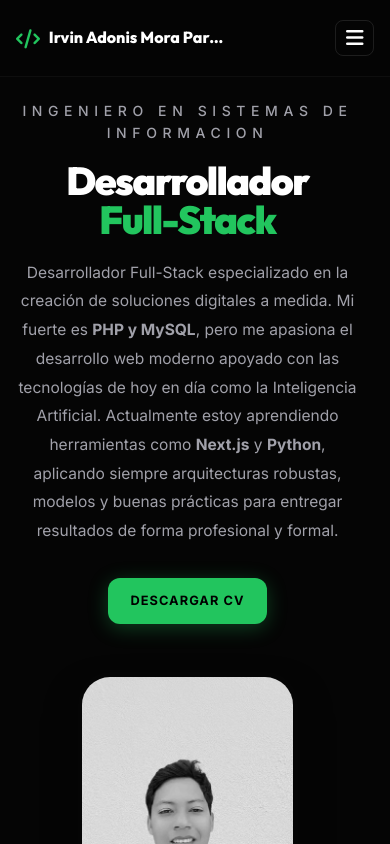
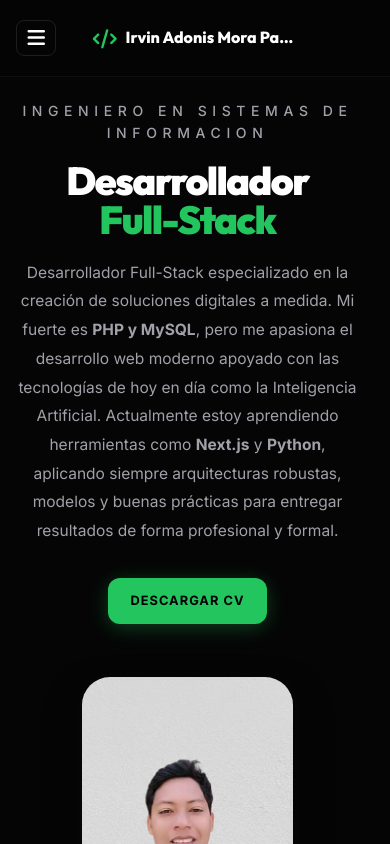
Before and after one commit to irvinmora/irvin-portfolio, a Next.js app: page / in a window 390 px wide. Shown: the top 844 px of the page. Built offline with nearby package versions, Linux system fonts and the light colour scheme.

Commit message:
correccion del hero.js

```diff
--- a/src/app/layout.js
+++ b/src/app/layout.js
@@ -12,7 +12,7 @@ export const metadata = {
 
 export default function RootLayout({ children }) {
   return (
-    <html lang="es">
+    <html lang="es" suppressHydrationWarning>
       <head>
         <link rel="icon" href="/icon.svg" type="image/svg+xml" />
         <link
@@ -24,7 +24,7 @@ export default function RootLayout({ children }) {
           href="https://cdn.jsdelivr.net/gh/devicons/devicon@latest/devicon.min.css"
         />
       </head>
-      <body>{children}</body>
+      <body suppressHydrationWarning>{children}</body>
     </html>
   );
 }
--- a/src/components/Hero.module.css
+++ b/src/components/Hero.module.css
@@ -113,6 +113,13 @@
   filter: grayscale(0%);
 }
 
+/* ── Touch devices: always show in color (no hover support) ── */
+@media (hover: none) {
+  .profileImg {
+    filter: grayscale(0%);
+  }
+}
+
 /* =============================================
    RESPONSIVE — Tablet (≤ 992px)
    ============================================= */
--- a/src/components/Navbar.js
+++ b/src/components/Navbar.js
@@ -43,6 +43,16 @@ export default function Navbar() {
 
       <nav className={`${styles.navbar} ${scrolled ? styles.scrolled : ""}`}>
         <div className={`container ${styles.navContainer}`}>
+          {/* Hamburger — LEFT side on mobile */}
+          <button
+            className={styles.menuBtn}
+            onClick={() => setIsOpen((prev) => !prev)}
+            aria-label={isOpen ? "Cerrar menú" : "Abrir menú"}
+            aria-expanded={isOpen}
+          >
+            <i className={`fas ${isOpen ? "fa-times" : "fa-bars"}`} />
+          </button>
+
           {/* Logo */}
           <a href="#inicio" className={styles.logo} onClick={closeMenu}>
             <span className={styles.logoIcon}>
@@ -51,7 +61,7 @@ export default function Navbar() {
             <span className={styles.logoText}>Irvin Adonis Mora Paredes</span>
           </a>
 
-          {/* Nav links — desktop: flex row | mobile: side drawer */}
+          {/* Nav links — desktop: flex row | mobile: left drawer */}
           <div className={`${styles.navMenu} ${isOpen ? styles.active : ""}`}>
             {navLinks.map((link) => (
               <a
@@ -65,16 +75,6 @@ export default function Navbar() {
               </a>
             ))}
           </div>
-
-          {/* Hamburger */}
-          <button
-            className={styles.menuBtn}
-            onClick={() => setIsOpen((prev) => !prev)}
-            aria-label={isOpen ? "Cerrar menú" : "Abrir menú"}
-            aria-expanded={isOpen}
-          >
-            <i className={`fas ${isOpen ? "fa-times" : "fa-bars"}`} />
-          </button>
         </div>
       </nav>
     </>
--- a/src/components/Navbar.module.css
+++ b/src/components/Navbar.module.css
@@ -1,5 +1,5 @@
 /* =============================================
-   NAVBAR — Responsive & Fixed scroll overlap fix
+   NAVBAR — Responsive & scroll overlap fix
    ============================================= */
 .navbar {
   position: fixed;
@@ -26,6 +26,7 @@
   display: flex;
   justify-content: space-between;
   align-items: center;
+  position: relative;   /* needed for absolute-positioned logo on mobile */
 }
 
 /* ── Logo ── */
@@ -87,7 +88,7 @@
   flex-shrink: 0;
 }
 
-/* ── Hamburger button ── */
+/* ── Hamburger button (hidden on desktop) ── */
 .menuBtn {
   display: none;
   background: none;
@@ -95,7 +96,7 @@
   color: var(--text-primary);
   font-size: 1.25rem;
   cursor: pointer;
-  padding: 0.45rem 0.6rem;
+  padding: 0.45rem 0.65rem;
   border-radius: 8px;
   transition: border-color 0.2s ease, background 0.2s ease;
   flex-shrink: 0;
@@ -107,7 +108,7 @@
   background: rgba(34, 197, 94, 0.08);
 }
 
-/* ── Overlay (darkens background when menu open) ── */
+/* ── Overlay (darkens page when drawer open) ── */
 .overlay {
   display: none;
   position: fixed;
@@ -127,52 +128,61 @@
    MOBILE — max-width: 768px
    ============================================ */
 @media (max-width: 768px) {
-  .logo {
-    font-size: 1rem;
-    max-width: 60vw;
-  }
 
-  .logoText {
-    max-width: 46vw;
-  }
-
+  /* Show hamburger on the LEFT */
   .menuBtn {
     display: flex;
     align-items: center;
     justify-content: center;
+    order: -1;   /* ensures it appears before logo in flex row */
   }
 
+  /* Logo centered absolutely */
+  .logo {
+    position: absolute;
+    left: 50%;
+    transform: translateX(-50%);
+    font-size: 1rem;
+    max-width: 55vw;
+  }
+
+  .logoText {
+    max-width: 44vw;
+  }
+
+  /* Show overlay */
   .overlay {
     display: block;
   }
 
-  /* Slide-down drawer */
+  /* Slide-in DRAWER from the LEFT */
   .navMenu {
     position: fixed;
     top: 0;
-    right: -100%;
-    width: min(75vw, 320px);
+    left: -100%;          /* starts off-screen to the left */
+    width: min(75vw, 300px);
     height: 100dvh;
     background: rgba(8, 8, 8, 0.98);
     backdrop-filter: blur(20px);
     -webkit-backdrop-filter: blur(20px);
-    border-left: 1px solid rgba(255, 255, 255, 0.08);
+    border-right: 1px solid rgba(255, 255, 255, 0.08);
     flex-direction: column;
     align-items: flex-start;
     justify-content: center;
     padding: 5rem 2rem 3rem;
     gap: 0.5rem;
     z-index: 9999;
-    transition: right 0.35s cubic-bezier(0.4, 0, 0.2, 1);
+    transition: left 0.35s cubic-bezier(0.4, 0, 0.2, 1);
   }
 
+  /* Open: slide in */
   .navMenu.active {
-    right: 0;
+    left: 0;
   }
 
   .navLink {
     font-size: 1.05rem;
-    padding: 0.8rem 1rem;
+    padding: 0.85rem 1rem;
     width: 100%;
     border-radius: 10px;
     gap: 0.75rem;
@@ -180,7 +190,7 @@
 
   .navLink i {
     font-size: 1rem;
-    width: 1.2rem;
+    width: 1.25rem;
     text-align: center;
   }
 }
```
Also changed, not shown: src/app/globals.css (+34 -18 lines).
